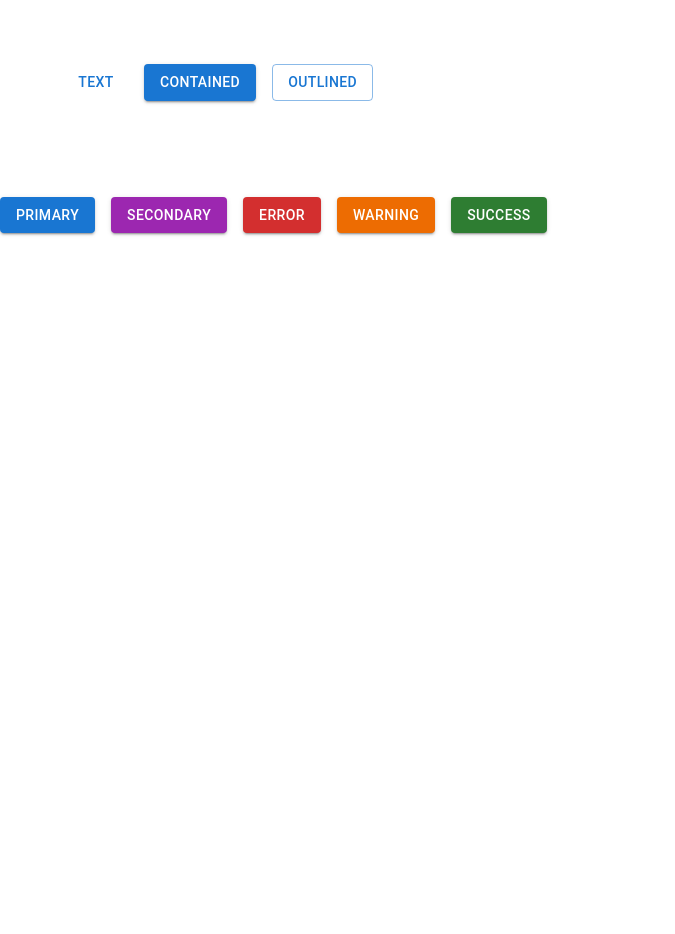
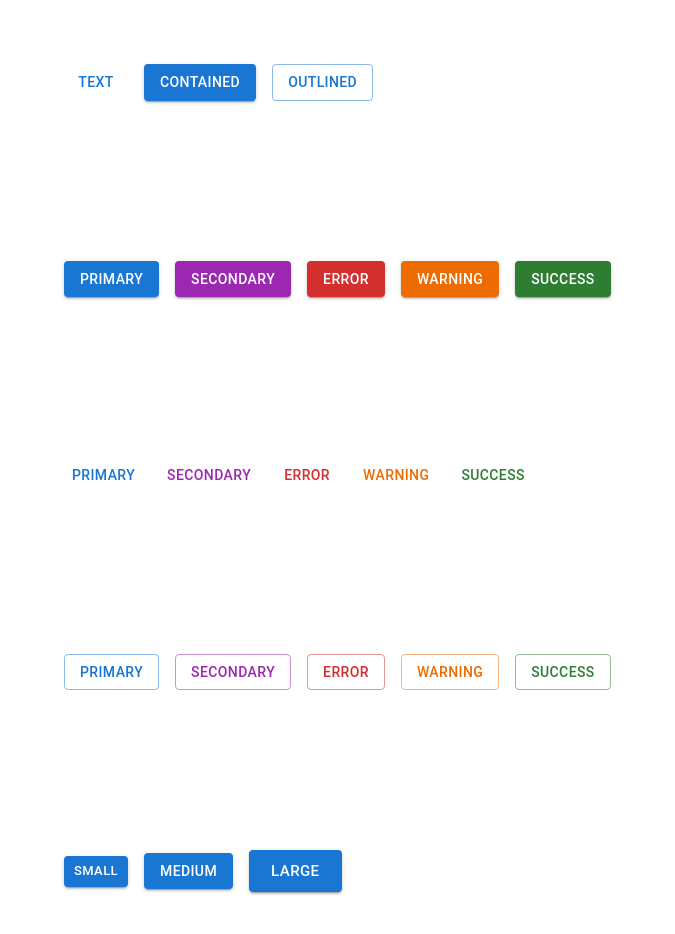
Before and after one commit to amerigirl/react-mui-demo, a React (Create React App) app: page / in a window 1280 px wide. Shown: the top 934 px of the page, without its empty margins (0-675 px from the left). Before the commit the page ends 800 px from the top, so only its background shows below. Built offline with nearby package versions, Linux system fonts and the light colour scheme.

Commit message:
looking at different sizes with buttons

```diff
--- a/src/Components/MuiButton.tsx
+++ b/src/Components/MuiButton.tsx
@@ -12,7 +12,7 @@ const MuiButton = () => {
         <Button variant="outlined">Outlined</Button>
       </Stack>
 
-      <Stack spacing={2} direction="row">
+      <Stack className="App" spacing={2} direction="row">
         <Button variant="contained" color="primary">
           Primary
         </Button>
@@ -29,6 +29,52 @@ const MuiButton = () => {
           Success
         </Button>
       </Stack>
+      <Stack className="App" spacing={2} direction="row">
+        <Button variant="text" color="primary">
+          Primary
+        </Button>
+        <Button variant="text" color="secondary">
+          Secondary
+        </Button>
+        <Button variant="text" color="error">
+          Error
+        </Button>
+        <Button variant="text" color="warning">
+          Warning
+        </Button>
+        <Button variant="text" color="success">
+          Success
+        </Button>
+      </Stack>
+      <Stack className="App" spacing={2} direction="row">
+        <Button variant="outlined" color="primary">
+          Primary
+        </Button>
+        <Button variant="outlined" color="secondary">
+          Secondary
+        </Button>
+        <Button variant="outlined" color="error">
+          Error
+        </Button>
+        <Button variant="outlined" color="warning">
+          Warning
+        </Button>
+        <Button variant="outlined" color="success">
+          Success
+        </Button>
+      </Stack>
+
+      <Stack className="App" display="block" spacing={2} direction="row">
+        <Button variant="contained" size="small">
+          Small
+        </Button>
+        <Button variant="contained" size="medium">
+          Medium
+        </Button>
+        <Button variant="contained" size="large">
+          Large
+        </Button>
+      </Stack>
     </Stack>
   );
 };
```
